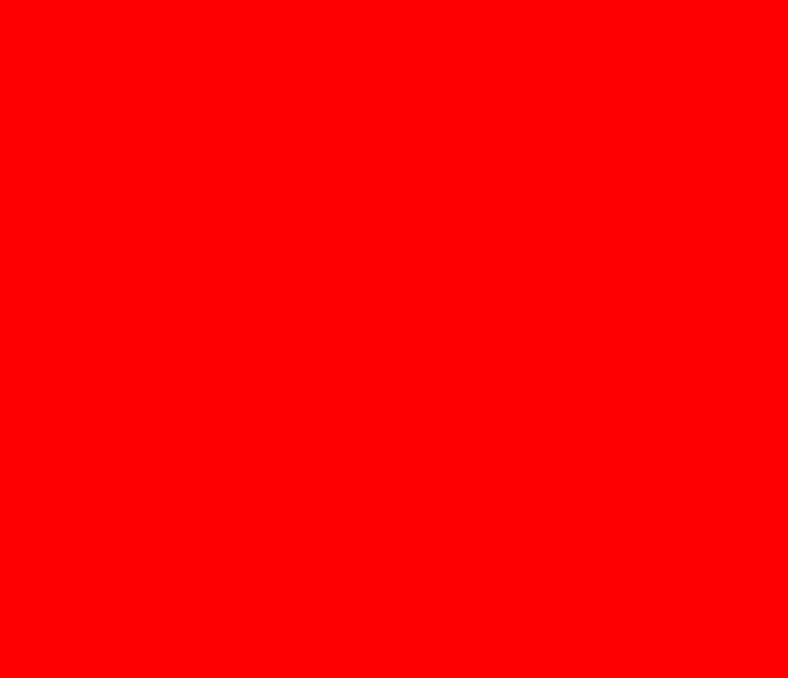
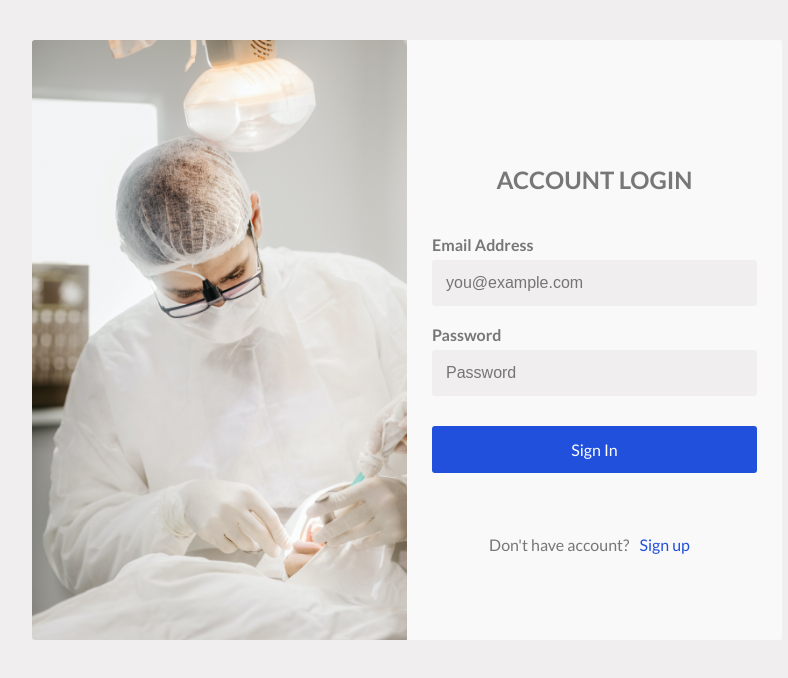
Before and after one commit to Noorullah-Ahmadzai/login, a website: page index.html in a window 1280 px wide. Shown: the whole page, without its empty margins (233-1021 px from the left). Drawn offline with Linux system fonts and the light colour scheme.

Commit message:
Login Form

```diff
--- a/index.html
+++ b/index.html
@@ -5,7 +5,53 @@
     <meta name="viewport" content="width=device-width, initial-scale=1.0" />
     <link rel="stylesheet" type="text/css" href="/css/style.css" />
     <link rel="shortcut icon" type="image/png" href="/img/favicon.png" />
+
+    <link
+      href="https://fonts.googleapis.com/css?family=Lato:100,300,400,700,900"
+      rel="stylesheet"
+    />
     <title>Login</title>
   </head>
-  <body></body>
+  <body>
+    <div class="container">
+      <section class="login">
+        <div class="login-form">
+          <div class="login-form__left-side">
+            <div class="login-form__left-side__pic">&nbsp;</div>
+          </div>
+          <div class="login-form__right-side">
+            <h2 class="login-form__right-side__heading2 mb-3">Account Login</h2>
+
+            <form class="form-login">
+              <div class="form-group">
+                <label for="email" class="form-group__label">Email Address</label>
+                <input
+                  type="text"
+                  class="form-group__input"
+                  placeholder="you@example.com"
+                  id="email"
+                />
+              </div>
+
+              <div class="form-group">
+                <label for="password" class="form-group__label">Password</label>
+                <input
+                  type="password"
+                  class="form-group__input"
+                  placeholder="Password"
+                  id="password"
+                />
+              </div>
+
+              <a class="btn btn-primary btn-large mt-5" type="submit">Sign In</a>
+            </form>
+
+            <label for="signup" class="form__signup-text">
+              Don't have account? <a href="#" class="form__signup-link">Sign up</a>
+            </label>
+          </div>
+        </div>
+      </section>
+    </div>
+  </body>
 </html>
--- a/sass/absctract/_variables.scss
+++ b/sass/absctract/_variables.scss
@@ -0,0 +1,22 @@
+//COLORS
+$color-primary: #2050dc;
+$color-primary-light: #3b66e3;
+$color-primary-dark: #1a40b0;
+
+//Grey Light
+$color-grey-light-1: #faf9f9;
+$color-grey-light-2: #f4f2f2;
+$color-grey-light-3: #f0eeee;
+$color-grey-light-4: #ccc;
+
+//Grey Dark
+$color-grey-dark-1: #333;
+$color-grey-dark-2: #777;
+$color-grey-dark-3: #999;
+
+//Black & White
+$color-white: #fff;
+$color-black: #000;
+
+//FONT SIZES
+$default-font-size: 1.6rem;
--- a/sass/base/_base.scss
+++ b/sass/base/_base.scss
@@ -12,5 +12,5 @@ html {
 
 body {
   box-sizing: border-box;
-  background-color: red;
+  background-color: $color-grey-light-3;
 }
--- a/sass/base/_typography.scss
+++ b/sass/base/_typography.scss
@@ -0,0 +1,7 @@
+body {
+  font-family: 'Lato', 'Arial', sans-serif;
+  font-weight: 400;
+  font-size: 1.6rem;
+  line-height: 1.7;
+  color: $color-grey-dark-1;
+}
--- /dev/null
+++ b/sass/components/_buttons.scss
@@ -0,0 +1,36 @@
+.btn {
+  display: block;
+  text-align: center;
+  padding: 1rem 5rem;
+  border: none;
+  color: $color-grey-dark-1;
+  border-radius: 3px;
+  margin-top: 3rem;
+  font-size: inherit;
+  transition: all 0.2s;
+  outline: none;
+  user-select: none;
+}
+
+.btn:hover,
+.btn:link {
+  background-color: $color-primary-light;
+  cursor: pointer;
+  transform: translateY(-0.2rem);
+  box-shadow: rgba(0, 0, 0, 0.15) 0px 1rem 2rem;
+}
+
+.btn:active,
+.btn:visited {
+  transform: translateY(0rem);
+  box-shadow: none;
+}
+
+.btn-primary {
+  background-color: $color-primary;
+  color: $color-white;
+}
+
+.btn-large {
+  width: 100%;
+}
--- /dev/null
+++ b/sass/layouts/_layout.scss
@@ -0,0 +1,4 @@
+.container {
+  max-width: 120rem;
+  margin: 0 auto;
+}
--- a/sass/main.scss
+++ b/sass/main.scss
@@ -7,4 +7,9 @@
 @import 'base/typography';
 @import 'base/utilities';
 
+@import 'layouts/layout';
+
+@import 'utilities/utilities';
+
+@import 'components/buttons';
 @import 'pages/login';
--- a/sass/pages/_login.scss
+++ b/sass/pages/_login.scss
@@ -0,0 +1,93 @@
+.login {
+  display: flex;
+  justify-content: center;
+  align-items: center;
+  margin: 4rem 0;
+}
+
+.login-form {
+  display: flex;
+
+  height: 60rem;
+  width: 75rem;
+
+  border-radius: 3px;
+  overflow: hidden;
+
+  &__left-side {
+    width: 100%;
+
+    &__pic {
+      display: block;
+
+      background-image: linear-gradient(rgba($color-black, 0.01), rgba($color-black, 0.01)),
+        url('/img/login/login-pic.jpg');
+      background-size: cover;
+
+      width: 100%;
+      height: 100%;
+    }
+  }
+
+  &__right-side {
+    background-color: $color-grey-light-1;
+    width: 100%;
+
+    padding: 12rem 0rem;
+
+    &__heading2 {
+      display: flex;
+      justify-content: center;
+      color: $color-grey-dark-2;
+      text-transform: uppercase;
+    }
+  }
+}
+
+.form {
+  &-login {
+    margin: 0 2.5rem;
+    height: 30rem;
+  }
+
+  &__signup-text {
+    display: flex;
+    justify-content: center;
+    color: $color-grey-dark-2;
+    margin-right: 1rem;
+  }
+
+  &__signup-link {
+    color: $color-primary;
+    text-decoration: none;
+    margin-left: 1rem;
+  }
+
+  &-group {
+    width: 100%;
+
+    &:not(:last-child) {
+      margin-bottom: 1.5rem;
+    }
+
+    &__label {
+      margin-bottom: 10rem;
+      color: $color-grey-dark-2;
+      font-size: 1.6rem;
+      font-weight: 700;
+    }
+
+    &__input {
+      display: block;
+      width: 100%;
+      border: none;
+      padding: 1.4rem;
+      color: $color-grey-dark-1;
+      background-color: $color-grey-light-3;
+      font-size: inherit;
+      border-radius: 3px;
+      outline: none;
+      margin-top: 0.2rem;
+    }
+  }
+}
--- /dev/null
+++ b/sass/utilities/_utilities.scss
@@ -0,0 +1,48 @@
+//MARGINS
+
+//Margin-Top
+.mt-1 {
+  margin-top: 1rem;
+}
+
+.mt-2 {
+  margin-top: 2rem;
+}
+
+.mt-3 {
+  margin-top: 3rem;
+}
+
+.mt-4 {
+  margin-top: 4rem;
+}
+
+.mt-5 {
+  margin-top: 5rem;
+}
+
+//Margin-Bottom
+.mb-1 {
+  margin-bottom: 1rem;
+}
+
+.mb-2 {
+  margin-bottom: 2rem;
+}
+
+.mb-3 {
+  margin-bottom: 3rem;
+}
+
+.mb-4 {
+  margin-bottom: 4rem;
+}
+
+.mb-5 {
+  margin-bottom: 5rem;
+}
+
+//CENTER
+.mx-auto {
+  margin: 0 auto;
+}
```
Also changed, not shown: css/style.css, img/login/login-pic.jpg (added), 1 other file.
